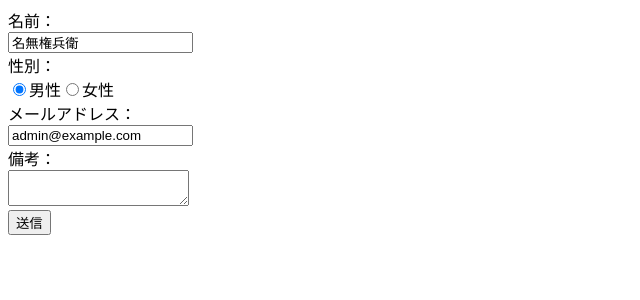
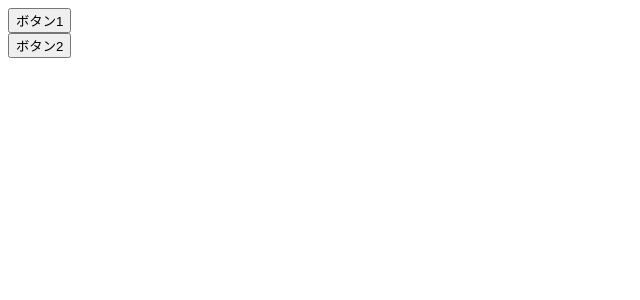
Before and after one commit to espada6005/my-react, a React (Vite) app: page / in a window 1280 px wide. Shown: the top 300 px of the page, without its empty margins (0-640 px from the left). Built offline with nearby package versions, Linux system fonts and the light colour scheme.

Commit message:
Section: 5-1-1

```diff
--- /dev/null
+++ b/src/chap05/LazyBasic.jsx
@@ -0,0 +1,17 @@
+import { lazy, Suspense } from 'react';
+import MyLoading from './MyLoading';
+
+const sleep = ms => new Promise(resolve => setTimeout(resolve, ms));
+const LazyButton = lazy(() => sleep(2000).then(() => import('./LazyButton')));
+
+export default function LazyBasic() {
+    return (
+        // <Suspense fallback={<p>Now Loading...</p>}>
+        //     <LazyButton />
+        // </Suspense>
+
+        <Suspense fallback={<MyLoading />}>
+            <LazyButton />
+        </Suspense>
+    );
+};
--- /dev/null
+++ b/src/chap05/LazyButton.jsx
@@ -0,0 +1,7 @@
+export default function LazyButton() {
+    return (
+        <div>
+            <button id='btn'>ボタン1</button>
+        </div>
+    );
+};
--- /dev/null
+++ b/src/chap05/LazyButton2.jsx
@@ -0,0 +1,7 @@
+export default function LazyButton2() {
+    return (
+        <div>
+            <button id='btn'>ボタン2</button>
+        </div>
+    );
+};
--- /dev/null
+++ b/src/chap05/LazyMulti.jsx
@@ -0,0 +1,16 @@
+import { lazy, Suspense } from 'react';
+
+const sleep = ms => new Promise(resolve => setTimeout(resolve, ms));
+
+const LazyButton = lazy(() => sleep(2000).then(() => import('./LazyButton')));
+const LazyButton2 = lazy(() => sleep(2000).then(() => import('./LazyButton2')));
+
+
+export default function LazyMulti() {
+    return (
+        <Suspense fallback={<p>Now Loading...</p>}>
+            <LazyButton />
+            <LazyButton2 />
+        </Suspense>
+    );
+};
--- /dev/null
+++ b/src/chap05/MyLoading.jsx
@@ -0,0 +1,5 @@
+export default function MyLoading() {
+    return (
+        <p>Now Loading...</p>
+    );
+};
--- a/src/main.jsx
+++ b/src/main.jsx
@@ -48,6 +48,8 @@ import StateTodo from './chap04/StateTodo';
 import FormBasic from './chap04/FormBasic';
 import FormYup from './chap04/FormYup';
 import FormJapan from './chap04/FormJapan';
+import LazyBasic from './chap05/LazyBasic';
+import LazyMulti from './chap05/LazyMulti';
 
 const root = createRoot(document.getElementById('root'));
 
@@ -262,19 +264,19 @@ const root = createRoot(document.getElementById('root'));
 //     <FormYup />
 // );
 
-root.render(
-    <FormJapan />
-);
+// root.render(
+//     <FormJapan />
+// );
 // #endregion
 
 // #region -------------------- chap05 --------------------
 // root.render(
-//   <LazyBasic />
+//     <LazyBasic />
 // );
 
-// root.render(
-//   <LazyMulti />
-// );
+root.render(
+    <LazyMulti />
+);
 
 // root.render(
 //   <SuspenseSimple />
```
